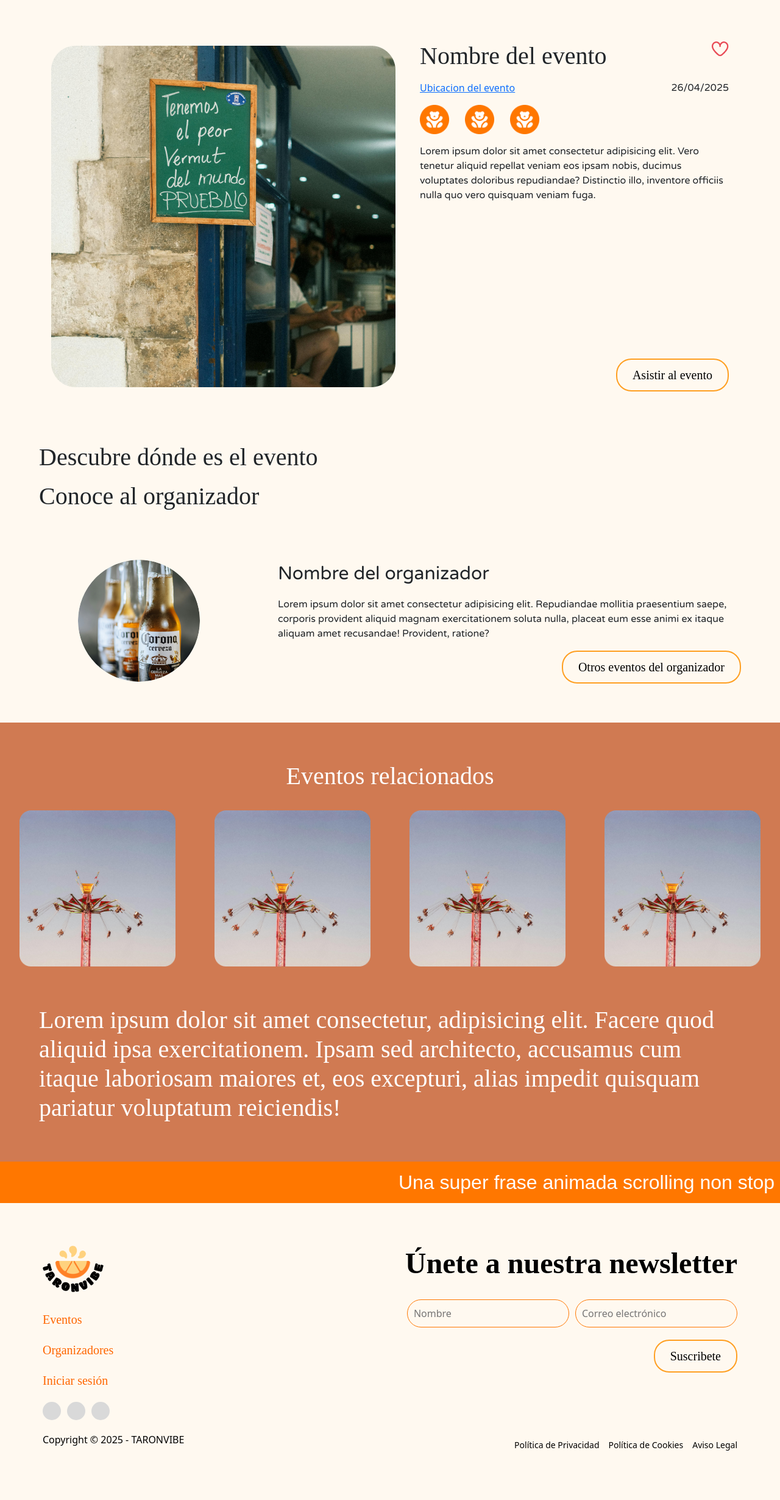
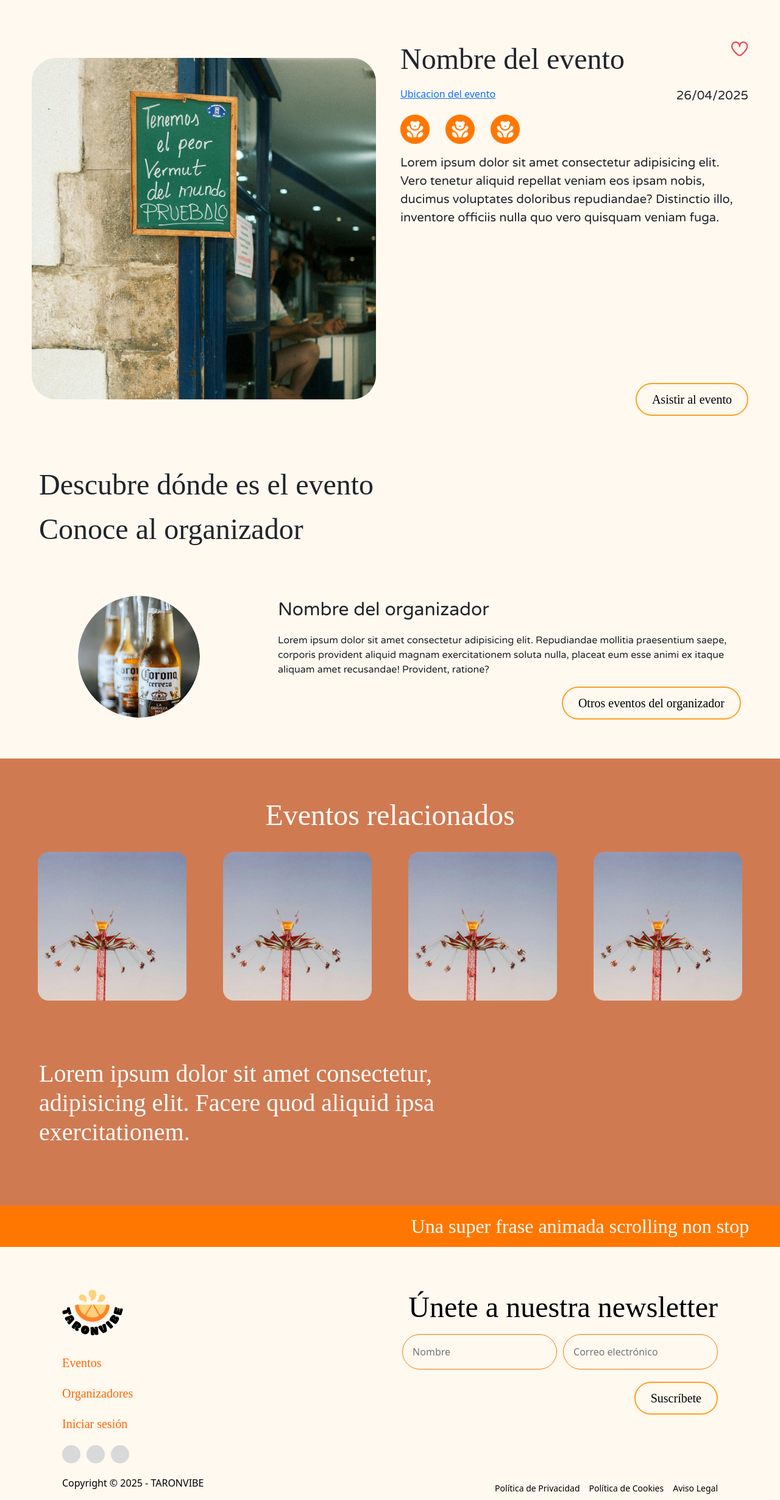
Before and after one commit to QimuDev/Taronvibe, a PHP site: page / in a window 1280 px wide. Shown: the part 76-2536 px from the top of the page at 61% size. Before the commit the page ends 2455 px from the top, so only its background shows below. Run offline with PHP 8.4, Linux system fonts and the light colour scheme; some web fonts are replaced.

Commit message:
Pagina de eventos correccion de detalles y espacios

```diff
--- a/css/styles.css
+++ b/css/styles.css
@@ -21,7 +21,7 @@
 body {
     margin: 0;
     background-color: var(--principal);
-    padding-top: 60px; /* Added padding to create space below the navbar */
+    padding-top: 60px;
 }
 
 /* MENU */
@@ -41,13 +41,10 @@ body {
 }
 
 .nav-link {
+    font-family: title;
+    color: var(--secundario);
     margin-inline: 1rem;
     font-size: 20px;
-}
-
-.nav-link {
-    font-family: title;
-    color: var(--secundario);
 }
 
 .inicio {
@@ -61,13 +58,12 @@ body {
 }
 
 /* CONTENEDOR */
-
 .contenedor {
     display: flex;
     flex-wrap: row;
     justify-content: center;
     align-items: center;
-    margin: 4rem;
+    padding: 4rem 2rem;
 }
 
 .imagen {
@@ -76,8 +72,13 @@ body {
 }
 
 .texto {
-    flex-basis: 60%;
+
     margin: 20px;
+}
+
+.titulo {
+    font-size: 48px;
+    font-family: title;
 }
 
 h1,
@@ -92,15 +93,12 @@ p {
     font-family: text;
 }
 
+.texto p {
+    font-size: 20px;
+}
+
 .title-org {
     font-size: 30px;
-}
-
-.texto h1,
-.contenedor-mapa,
-.contenedor-organizador,
-.title-eventos {
-    font-family: title;
 }
 
 .img-fluid {
@@ -162,10 +160,10 @@ p {
     /* Hace que el enlace se comporte como un bloque */
     padding: 10px 25px;
     color: black;
-    /*CAMBIAR */
+    /*CAMBIAR color*/
     background-color: transparent;
     border: 2px solid var(--inicio);
-    border-radius: 25px;
+    border-radius: 50px;
     text-decoration: none;
     font-size: 16px;
     cursor: pointer;
@@ -196,11 +194,9 @@ p {
 /* NO RESPONSIVE */
 .btn-event {
     margin-top: 15rem;
-
 }
 
 /* SECCION DEL MAPA Y ORGANIZADOR*/
-
 .contenedor-mapa,
 .contenedor-organizador {
     margin-left: 4rem;
@@ -217,7 +213,6 @@ p {
 
 .organizador-element {
     display: flex;
-
 }
 
 .organizador-img img,
@@ -249,12 +244,19 @@ p {
     font-family: title;
     color: var(--blanco);
     margin: 4rem;
+    font-size: 38px;
+}
+
+.descripcion-eventos  h1{
+    width: 45rem;
+    padding: 2rem 0;
 }
 
 .img-eventos {
     display: flex;
     justify-content: space-around;
     flex-wrap: wrap;
+    padding: 0 2rem;
 }
 
 .img-eventos img {
@@ -262,7 +264,6 @@ p {
 }
 
 /* FRASE ANIMADA SCROLLING */
-
 .scroll-text {
     width: 100%;
     overflow: hidden;
@@ -273,6 +274,7 @@ p {
     font-size: 2rem;
     font-family: Arial, sans-serif;
     padding: 10px 0;
+    font-family: title;
 }
 
 .scroll-text span {
@@ -292,7 +294,6 @@ p {
 }
 
 /* SECCION FOOTER */
-
 .footer {
     display: flex;
     flex-direction: column;
@@ -300,12 +301,14 @@ p {
     padding: 70px 70px 0px 70px;
     background-color: var(--background);
     color: #000;
+
 }
 
 .footer-container {
     display: grid;
     grid-template-rows: auto auto;
     gap: 20px;
+    padding: 0 2rem
 }
 
 .footer-left {
@@ -346,8 +349,8 @@ p {
 .footer-links a {
     text-decoration: none;
     color: #FF6600;
-   font-family: title;
-   font-size: 20px;
+    font-family: title;
+    font-size: 20px;
 }
 
 .footer-social {
@@ -379,17 +382,19 @@ p {
 .input {
     width: 100%;
     padding: 10px;
-    border: 1px solid var(--secundario); /* Borde naranja */
-    border-radius: 2rem; /* Esquinas redondeadas */
-    outline: none; /* Quita el contorno azul por defecto */
-    transition: all 0.3s ease-in-out; /* Transición suave */
+    border: 1px solid var(--secundario);
+    border-radius: 2rem;
+    outline: none;
+    transition: all 0.3s ease-in-out;
     background: transparent;
+    padding: 1rem;
 }
 
 .footer-bottom {
     display: flex;
     justify-content: space-between;
     align-items: center;
+    padding: 0 2rem;
 }
 
 .footer-policies {
--- a/index.html
+++ b/index.html
@@ -40,7 +40,7 @@
         </div>
         <div class="texto">
             <img class="fav" src="./img/img-eventos/fav1.png">
-            <h1>Nombre del evento</h1>
+            <h1 class="titulo">Nombre del evento</h1>
 
             <div class="descripcion">
                 <a href="#">Ubicacion del evento</a>
@@ -66,13 +66,13 @@
 
     <section class="mapa">
         <div class="contenedor-mapa">
-            <h1>Descubre dónde es el evento</h1>
+            <h1 class="titulo">Descubre dónde es el evento</h1>
         </div>
     </section>
 
     <section class="organizador">
         <div class="contenedor-organizador">
-            <h1>Conoce al organizador</h1>
+            <h1 class="titulo">Conoce al organizador</h1>
             <div class="organizador-element">
 
                 <div class="organizador-img">
@@ -96,7 +96,7 @@
     <section>
         <div class="seccion-eventos">
             <div class="title-eventos">
-                <h1>Eventos relacionados</h1>
+                <h1 class="titulo">Eventos relacionados</h1>
             </div>
 
             <div class="img-eventos">
@@ -107,8 +107,7 @@
             </div>
             <div class="descripcion-eventos">
                 <h1>Lorem ipsum dolor sit amet consectetur, adipisicing elit. Facere quod aliquid ipsa exercitationem.
-                    Ipsam sed architecto, accusamus cum itaque laboriosam maiores et, eos excepturi, alias impedit
-                    quisquam pariatur voluptatum reiciendis!</h1>
+                </h1>
             </div>
             <div class="scroll-text">
                 <span>Una super frase animada scrolling non stop</span>
@@ -131,15 +130,16 @@
                     <span class="circle"></span>
                 </div>
             </div>
+
             <div class="footer-right">
-                <h2>Únete a nuestra newsletter</h2>
+                <h1 class="titulo">Únete a nuestra newsletter</h1>
                 <form class="newsletter-form">
                     <div class="form-input">
                         <input type="text" placeholder="Nombre" class="input">
                         <input type="email" placeholder="Correo electrónico" class="input">
                     </div>
                     <div class="form-btn">
-                        <button type="submit" class="btn-custom">Suscribete</button>
+                        <button type="submit" class="btn-custom">Suscríbete</button>
                     </div>
                 </form>
             </div>
```
